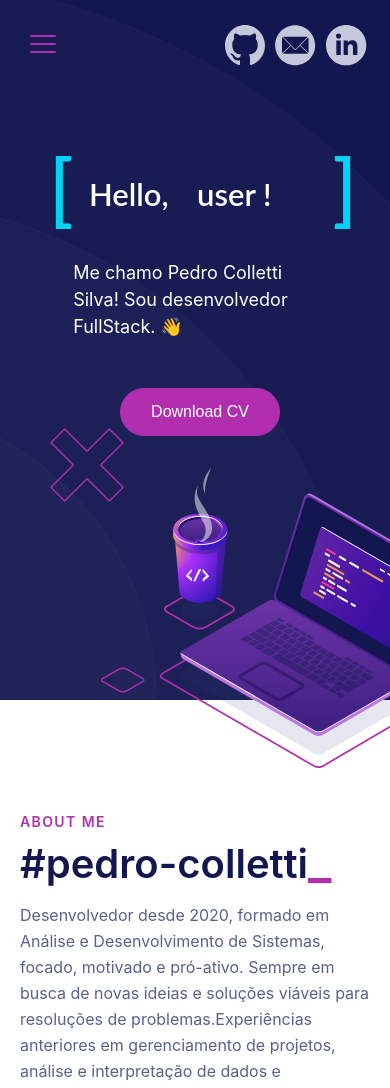
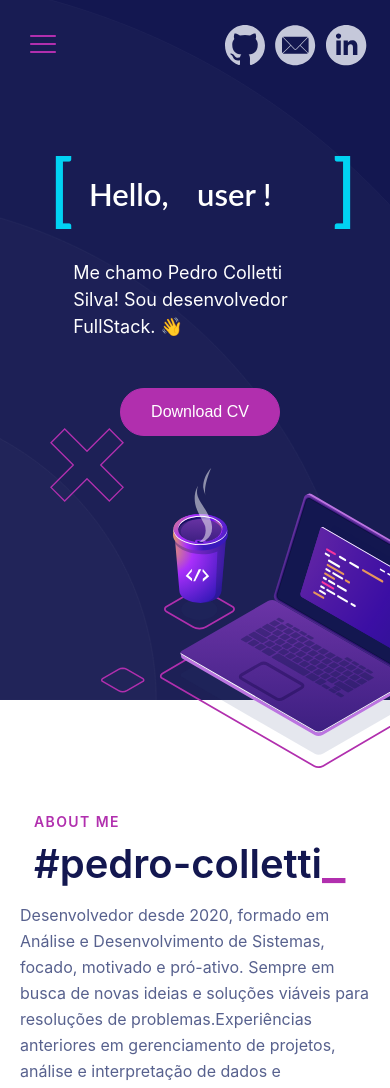
Before and after one commit to PedroColletti/site, a React (Vite) app: page / in a window 390 px wide. Shown: the top 1088 px of the page. Built offline with nearby package versions, Linux system fonts and the light colour scheme.

Commit message:
projeto fim

```diff
--- a/src/App.css
+++ b/src/App.css
@@ -222,10 +222,11 @@ body {
 
   .expandableShortCuts{
     display: flex;
+    align-items: center;
   }
 
   .expandable.show a{
-    padding: 20px 20px;
+    padding: 11px 20px;
     font-size: 18px;
     font-style: normal;
     font-weight: 400;
@@ -996,7 +997,10 @@ body {
 
 @media screen and (max-width: 1060px) {
   .four-div {
-   padding: 30% 5%;
+   padding: 100px 5% ;
+  }
+  .aboutme-title {
+    margin-left: 4%;
   }
 
   .textProjects{
```
